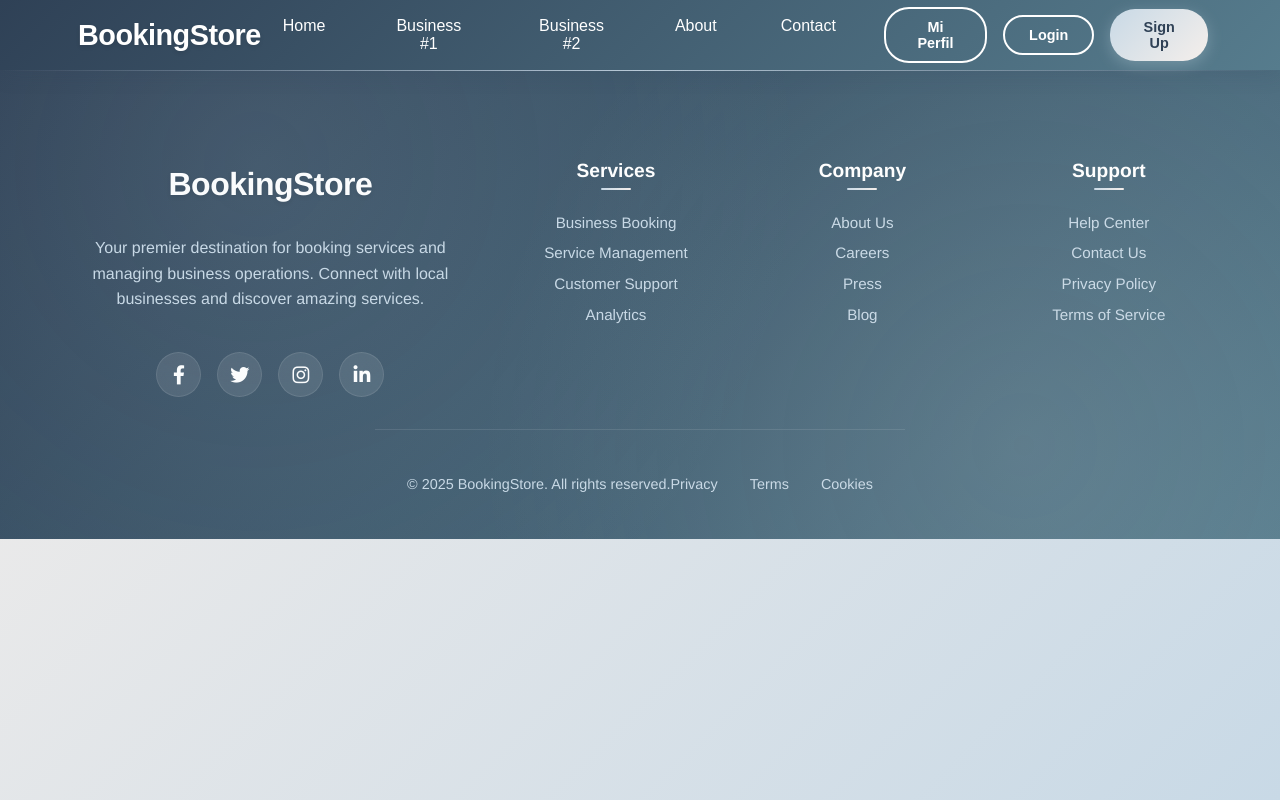
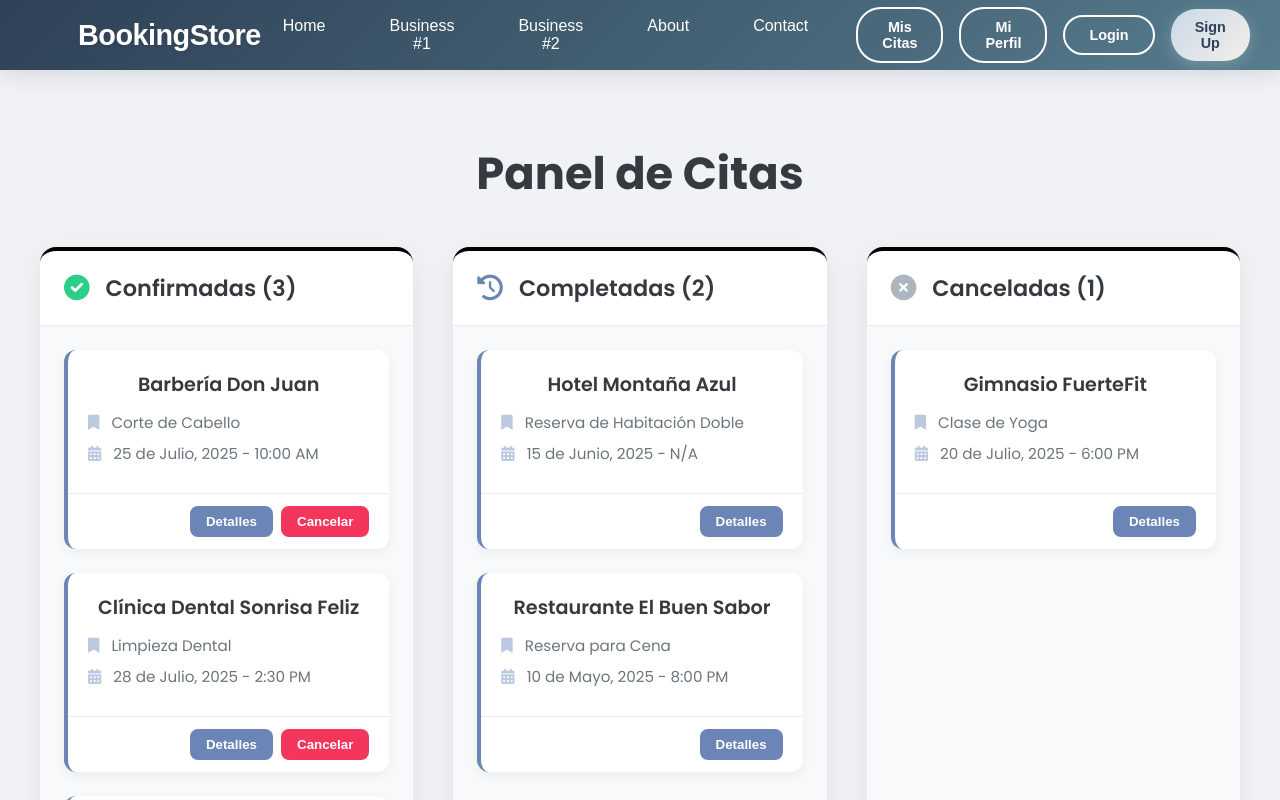
Before and after one commit to ParikTV/x, a React (Create React App) app: page /mis-citas in a window 1280 px wide. Shown: the top 800 px of the page. Built offline with nearby package versions, Linux system fonts and the light colour scheme.

Commit message:
El usuario va a la sección Mis Citas.

```diff
--- a/src/App.tsx
+++ b/src/App.tsx
@@ -13,6 +13,7 @@ import NegocioEspecifico from "./components/pages/company/Negocio_Especifico";
 import Login from "./components/pages/forms/login/Login";
 import Register from "./components/pages/forms/registers/registerenterprise";
 import MyProfile from "./components/pages/user/MyProfile";
+import MyAppointments from "./components/pages/user/MyAppointments"; // Importar nuevo componente
 
 import ClinicImg from "./assets/images/Clinics.png";
 import RestaurantImg from "./assets/images/Restaurant.png";
@@ -25,22 +26,10 @@ function HomePage() {
   const navigate = useNavigate();
 
   const categorias = [
-    {
-      id: 2,
-      imagen: ClinicImg,
-    },
-    {
-      id: 1,
-      imagen: RestaurantImg,
-    },
-    {
-      id: 4,
-      imagen: HotelImg,
-    },
-    {
-      id: 3,
-      imagen: BarbershopImg,
-    },
+    { id: 2, imagen: ClinicImg, },
+    { id: 1, imagen: RestaurantImg, },
+    { id: 4, imagen: HotelImg, },
+    { id: 3, imagen: BarbershopImg, },
   ];
 
   const handleNavigateToCategoria = (categoryId: number) => {
@@ -83,7 +72,6 @@ function HomePage() {
   );
 }
 
-// Para llevar a las distintas pantallas, se agregan en "route"
 function App() {
   return (
     <Router>
@@ -103,7 +91,7 @@ function App() {
           <Route path="/forms/registers" element={<Register />} />
           <Route path="/forms/registersusers" element={<RegisterUser />} />
           <Route path="/profile" element={<MyProfile />} />
-
+          <Route path="/mis-citas" element={<MyAppointments />} /> {/* RUTA AÑADIDA */}
         </Routes>
         <Footer />
       </div>
--- a/src/components/layout/Navbar.tsx
+++ b/src/components/layout/Navbar.tsx
@@ -88,6 +88,13 @@ const Navbar: React.FC = () => {
           </ul>
 
           <div className="navbar-actions">
+            {/* BOTÓN AÑADIDO */}
+            <button
+              className="btn-login"
+              onClick={() => handleNavigation("/mis-citas")}
+            >
+              Mis Citas
+            </button>
             <button
               className="btn-login"
               onClick={() => handleNavigation("/profile")}
--- /dev/null
+++ b/src/components/pages/user/MyAppointments.tsx
@@ -0,0 +1,100 @@
+import React from 'react';
+import Swal from 'sweetalert2';
+import '../../../styles/MyAppointments.css';
+
+// Datos de ejemplo con diferentes estados
+const allAppointments = [
+  { id: 1, shopName: 'Barbería Don Juan', service: 'Corte de Cabello', date: '25 de Julio, 2025', time: '10:00 AM', status: 'Confirmada' },
+  { id: 2, shopName: 'Clínica Dental Sonrisa Feliz', service: 'Limpieza Dental', date: '28 de Julio, 2025', time: '2:30 PM', status: 'Confirmada' },
+  { id: 3, shopName: 'Hotel Montaña Azul', service: 'Reserva de Habitación Doble', date: '15 de Junio, 2025', time: 'N/A', status: 'Completada' },
+  { id: 4, shopName: 'Restaurante El Buen Sabor', service: 'Reserva para Cena', date: '10 de Mayo, 2025', time: '8:00 PM', status: 'Completada' },
+  { id: 5, shopName: 'Gimnasio FuerteFit', service: 'Clase de Yoga', date: '20 de Julio, 2025', time: '6:00 PM', status: 'Cancelada' },
+  { id: 6, shopName: 'Spa Relajación Total', service: 'Masaje Relajante', date: '01 de Agosto, 2025', time: '4:00 PM', status: 'Confirmada' },
+];
+
+// Tarjeta individual para cada cita
+const AppointmentCard = ({ appointment }: { appointment: typeof allAppointments[0] }) => {
+
+    const handleCancel = () => {
+        Swal.fire({
+            title: '¿Cancelar Cita?',
+            text: `¿Estás seguro de que quieres cancelar tu cita en ${appointment.shopName}?`,
+            icon: 'warning',
+            showCancelButton: true,
+            confirmButtonColor: '#f5365c', // Rojo consistente
+            cancelButtonColor: '#6c757d', // Gris neutral
+            confirmButtonText: 'Sí, cancelar',
+            cancelButtonText: 'No, mantener'
+        }).then((result) => {
+            if (result.isConfirmed) {
+                // Aquí iría la lógica para actualizar el estado de la cita en el backend
+                Swal.fire('¡Cancelada!', 'Tu cita ha sido cancelada.', 'success');
+            }
+        });
+    };
+
+    return (
+        <div className="appointment-card">
+            <div className="card-content">
+                <h5 className="card-shop-name">{appointment.shopName}</h5>
+                <p className="card-service"><i className="fas fa-bookmark"></i> {appointment.service}</p>
+                <p className="card-date"><i className="fas fa-calendar-alt"></i> {appointment.date} - {appointment.time}</p>
+            </div>
+            <div className="card-actions">
+                <button className="btn-details">Detalles</button>
+                {appointment.status === 'Confirmada' && (
+                    <button onClick={handleCancel} className="btn-cancel-action">Cancelar</button>
+                )}
+            </div>
+        </div>
+    );
+};
+
+// Componente principal que organiza las columnas
+const MyAppointments = () => {
+  const confirmed = allAppointments.filter(a => a.status === 'Confirmada');
+  const completed = allAppointments.filter(a => a.status === 'Completada');
+  const cancelled = allAppointments.filter(a => a.status === 'Cancelada');
+
+  return (
+    <div className="appointments-page">
+      <h1 className="page-title">Panel de Citas</h1>
+      <div className="appointments-dashboard">
+        {/* Columna de Citas Confirmadas */}
+        <div className="status-column">
+          <header className="column-header confirmed">
+            <i className="fas fa-check-circle"></i>
+            <h2>Confirmadas ({confirmed.length})</h2>
+          </header>
+          <div className="column-body">
+            {confirmed.length > 0 ? confirmed.map(app => <AppointmentCard key={app.id} appointment={app} />) : <p className="no-appointments">No tienes citas confirmadas.</p>}
+          </div>
+        </div>
+
+        {/* Columna de Citas Completadas */}
+        <div className="status-column">
+          <header className="column-header completed">
+            <i className="fas fa-history"></i>
+            <h2>Completadas ({completed.length})</h2>
+          </header>
+          <div className="column-body">
+            {completed.length > 0 ? completed.map(app => <AppointmentCard key={app.id} appointment={app} />) : <p className="no-appointments">No tienes citas completadas.</p>}
+          </div>
+        </div>
+
+        {/* Columna de Citas Canceladas */}
+        <div className="status-column">
+          <header className="column-header cancelled">
+            <i className="fas fa-times-circle"></i>
+            <h2>Canceladas ({cancelled.length})</h2>
+          </header>
+          <div className="column-body">
+            {cancelled.length > 0 ? cancelled.map(app => <AppointmentCard key={app.id} appointment={app} />) : <p className="no-appointments">No tienes citas canceladas.</p>}
+          </div>
+        </div>
+      </div>
+    </div>
+  );
+};
+
+export default MyAppointments;
--- /dev/null
+++ b/src/styles/MyAppointments.css
@@ -0,0 +1,157 @@
+/* Estilos para la página de Mis Citas con la paleta de colores de la app */
+.appointments-page {
+  padding: 2.5rem;
+  background-color: #f0f2f5; /* Fondo general de la app */
+  min-height: 100vh;
+  font-family: 'Poppins', sans-serif;
+}
+
+.page-title {
+  text-align: center;
+  font-size: 2.8rem;
+  font-weight: 700;
+  color: #343a40;
+  margin-bottom: 2.5rem;
+}
+
+.appointments-dashboard {
+  display: grid;
+  grid-template-columns: repeat(auto-fit, minmax(350px, 1fr));
+  gap: 2.5rem;
+}
+
+.status-column {
+  display: flex;
+  flex-direction: column;
+  background-color: #ffffff;
+  border-radius: 16px;
+  box-shadow: 0 8px 30px rgba(0, 0, 0, 0.07);
+  border-top: 4px solid; /* Borde superior para color de estado */
+}
+
+/* --- Colores de la paleta de la app --- */
+.status-column.confirmed { border-top-color: #2dce89; } /* Verde éxito */
+.status-column.completed { border-top-color: #6a85b6; } /* Azul primario */
+.status-column.cancelled { border-top-color: #adb5bd; } /* Gris secundario */
+
+.column-header {
+  padding: 1.25rem 1.5rem;
+  display: flex;
+  align-items: center;
+  gap: 1rem;
+  border-bottom: 1px solid #e9ecef;
+}
+
+.column-header h2 {
+  margin: 0;
+  font-size: 1.4rem;
+  font-weight: 600;
+  color: #343a40; /* Texto oscuro para contraste */
+}
+
+.column-header i {
+  font-size: 1.6rem;
+}
+
+/* Iconos con colores de estado */
+.column-header.confirmed i { color: #2dce89; }
+.column-header.completed i { color: #6a85b6; }
+.column-header.cancelled i { color: #adb5bd; }
+
+
+.column-body {
+  padding: 1.5rem;
+  height: 100%;
+  overflow-y: auto;
+  display: flex;
+  flex-direction: column;
+  gap: 1.5rem;
+  background-color: #f8f9fa;
+  border-radius: 0 0 16px 16px;
+}
+
+.no-appointments {
+    text-align: center;
+    color: #6c757d;
+    padding: 2rem;
+    font-style: italic;
+}
+
+.appointment-card {
+  background-color: #fff;
+  border-radius: 12px;
+  box-shadow: 0 4px 12px rgba(0, 0, 0, 0.05);
+  transition: all 0.3s ease;
+  display: flex;
+  flex-direction: column;
+  border-left: 4px solid #6a85b6; /* Azul primario para citas confirmadas */
+}
+
+.completed .appointment-card { border-left-color: #4a5568; } /* Gris oscuro para completadas */
+.cancelled .appointment-card { border-left-color: #6c757d; } /* Gris claro para canceladas */
+
+
+.appointment-card:hover {
+  transform: translateY(-5px);
+  box-shadow: 0 8px 20px rgba(0, 0, 0, 0.08);
+}
+
+.card-content {
+  padding: 1.25rem;
+  flex-grow: 1;
+}
+
+.card-shop-name {
+  font-size: 1.2rem;
+  font-weight: 600;
+  color: #343a40;
+  margin: 0 0 0.75rem 0;
+}
+
+.card-service, .card-date {
+  font-size: 0.95rem;
+  color: #6c757d;
+  margin: 0.5rem 0;
+  display: flex;
+  align-items: center;
+  gap: 0.75rem;
+}
+
+.card-service i, .card-date i {
+    color: #bac8e0; /* Tono suave de la paleta */
+}
+
+.card-actions {
+  border-top: 1px solid #e9ecef;
+  padding: 0.75rem 1.25rem;
+  display: flex;
+  justify-content: flex-end;
+  gap: 0.5rem;
+}
+
+.btn-details, .btn-cancel-action {
+  padding: 0.5rem 1rem;
+  border: none;
+  border-radius: 8px;
+  cursor: pointer;
+  font-weight: 600;
+  transition: all 0.2s ease;
+}
+
+.btn-details {
+  background-color: #6a85b6; /* Azul primario */
+  color: white;
+}
+
+.btn-details:hover {
+  background-color: #5a7097; /* Tono más oscuro de azul */
+}
+
+.btn-cancel-action {
+  background-color: #f5365c; /* Rojo para acción de cancelar */
+  color: white;
+}
+
+.btn-cancel-action:hover {
+  background-color: #d42c4b;
+}
```
